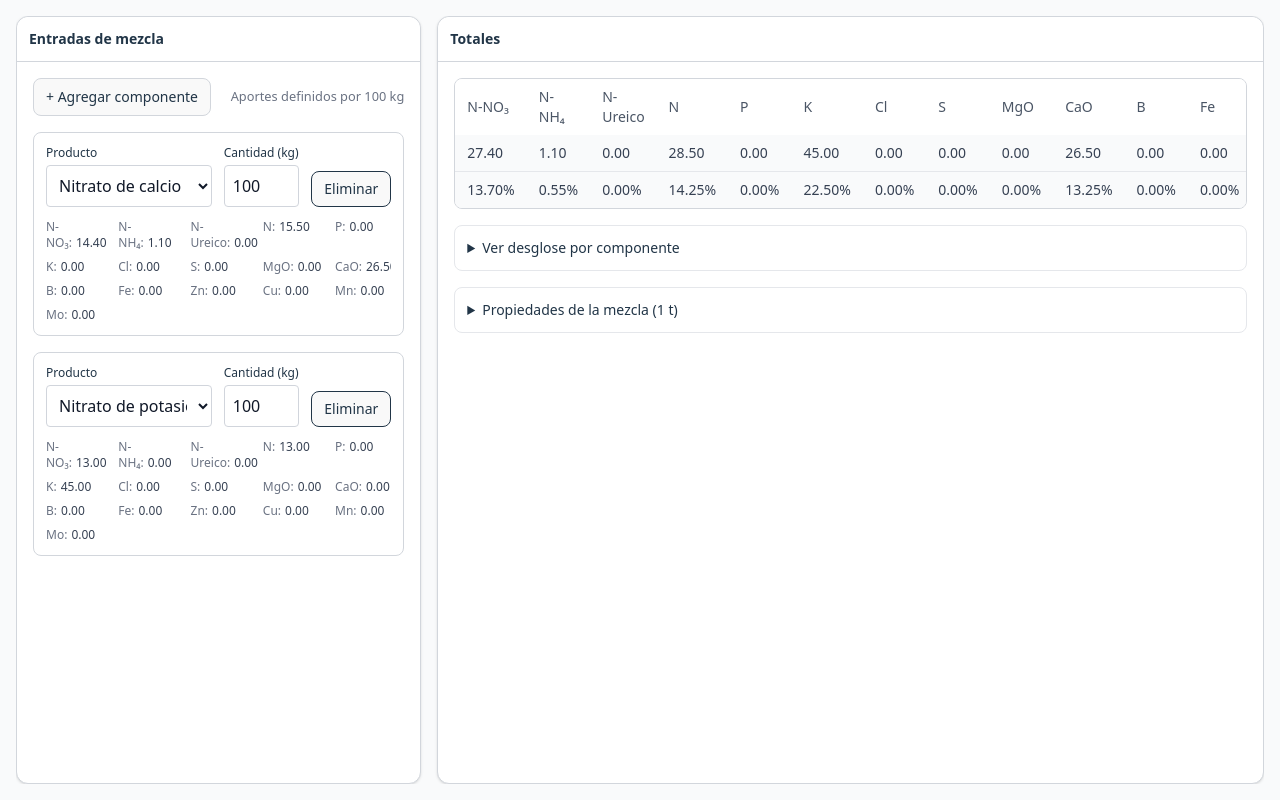
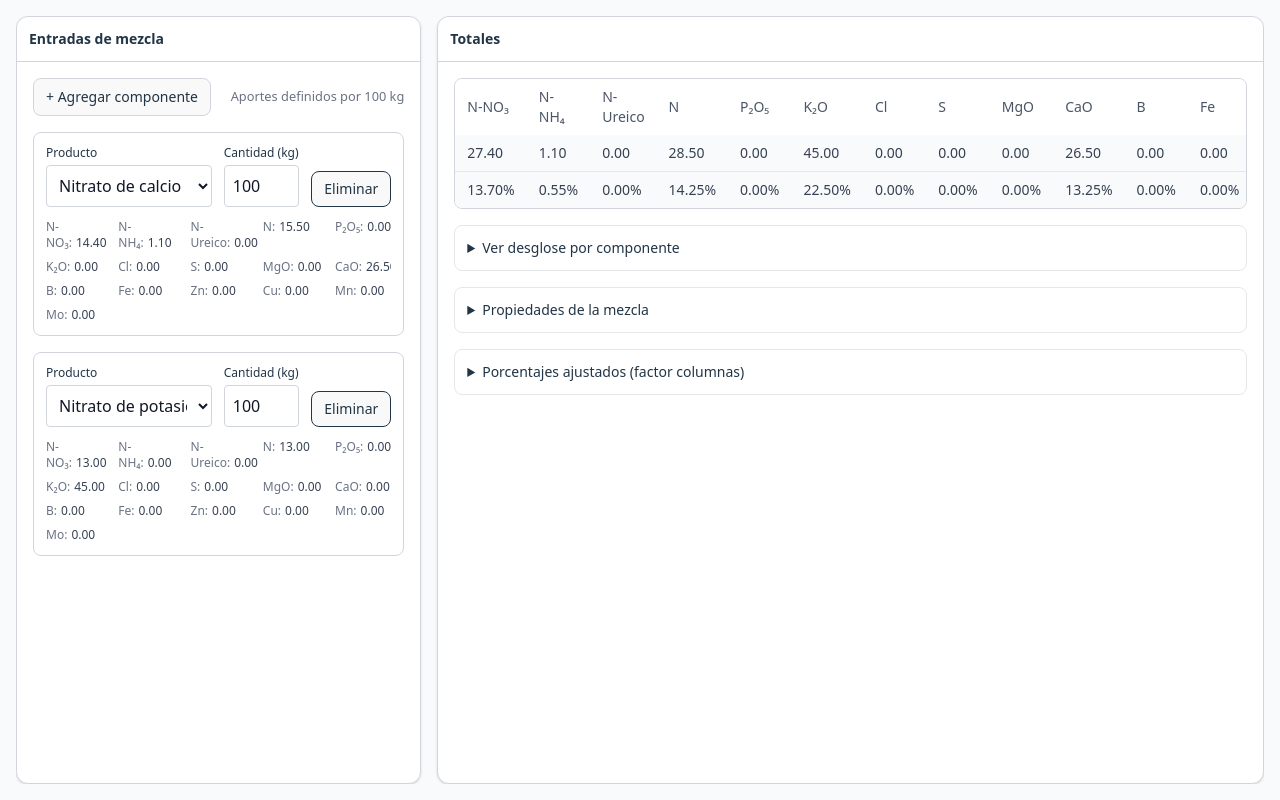
Before and after one commit to NT-CNAgro/blender-solubles, a Vue app: page / in a window 1280 px wide. Built offline with nearby package versions, Linux system fonts and the light colour scheme.

Commit message:
feat: add computed property for percentage calculations based on column factors

```diff
--- a/src/App.vue
+++ b/src/App.vue
@@ -117,7 +117,7 @@
 
           <details class="rounded-lg border border-gray-200 dark:border-gray-700 p-3">
             <summary class="cursor-pointer text-sm font-medium">
-              Propiedades de la mezcla (1 t)
+              Propiedades de la mezcla
             </summary>
 
             <div class="mt-3 space-y-3">
@@ -163,6 +163,24 @@
               </div>
             </div>
           </details>
+          <!-- Nuevo: Porcentajes ajustados (multiplicados por factor de columna) -->
+          <details class="rounded-lg border border-gray-200 dark:border-gray-700 p-3">
+            <summary class="cursor-pointer text-sm font-medium">
+              Porcentajes ajustados (factor columnas)
+            </summary>
+
+            <div class="mt-3">
+              <div class="text-xs grid grid-cols-2 md:grid-cols-5 gap-x-4 gap-y-2">
+                <div v-for="col in columnas" :key="col.key" class="truncate">
+                  <div class="text-gray-500">{{ col.key }}:</div>
+                  <div class="ml-1 font-medium">
+                    {{ porcentajesFactor[col.key].toFixed(2) }}%
+                  </div>
+                </div>
+              </div>
+            </div>
+          </details>
+
         </div>
       </article>
     </div>
@@ -186,26 +204,39 @@ const porcentajes = computed(() => {
   }
   return result;
 });
+
+// nuevo: porcentajes multiplicados por el factor de cada columna
+const porcentajesFactor = computed(() => {
+  const result: Record<NutrKey, number> = {} as any;
+  for (const col of columnas) {
+    const key = col.key;
+    const pct = porcentajes.value[key] ?? 0; // porcentaje (0-100)
+    result[key] = pct * (col.factor ?? 1);
+  }
+  return result;
+});
+
+
 /**
  * Columnas estándar del balance
  */
 const columnas = [
-  { key: "N_NO3", label: "N-NO₃" },
-  { key: "N_NH4", label: "N-NH₄" },
-  { key: "N_URE", label: "N-Ureico" },
-  { key: "N", label: "N" },
-  { key: "P", label: "P" },
-  { key: "K", label: "K" },
-  { key: "Cl", label: "Cl" },
-  { key: "S", label: "S" },
-  { key: "MgO", label: "MgO" },
-  { key: "CaO", label: "CaO" },
-  { key: "B", label: "B" },
-  { key: "Fe", label: "Fe" },
-  { key: "Zn", label: "Zn" },
-  { key: "Cu", label: "Cu" },
-  { key: "Mn", label: "Mn" },
-  { key: "Mo", label: "Mo" },
+  { key: "N_NO3", label: "N-NO₃", factor: 1, label2:"" },
+  { key: "N_NH4", label: "N-NH₄", factor: 1 },
+  { key: "N_URE", label: "N-Ureico", factor: 1 },
+  { key: "N", label: "N", factor: 1 },
+  { key: "P", label: "P₂O₅", factor: 0.4364 },
+  { key: "K", label: "K₂O", factor: 0.8302 },
+  { key: "Cl", label: "Cl", factor: 1 },
+  { key: "S", label: "S", factor: 1 },
+  { key: "MgO", label: "MgO", factor: 0.603 },
+  { key: "CaO", label: "CaO", factor: 0.714 },
+  { key: "B", label: "B", factor: 1 },
+  { key: "Fe", label: "Fe", factor: 1 },
+  { key: "Zn", label: "Zn", factor: 1 },
+  { key: "Cu", label: "Cu", factor: 1 },
+  { key: "Mn", label: "Mn", factor: 1 },
+  { key: "Mo", label: "Mo", factor: 1 },
 ] as const;
 
 type NutrKey = (typeof columnas)[number]["key"];
```
